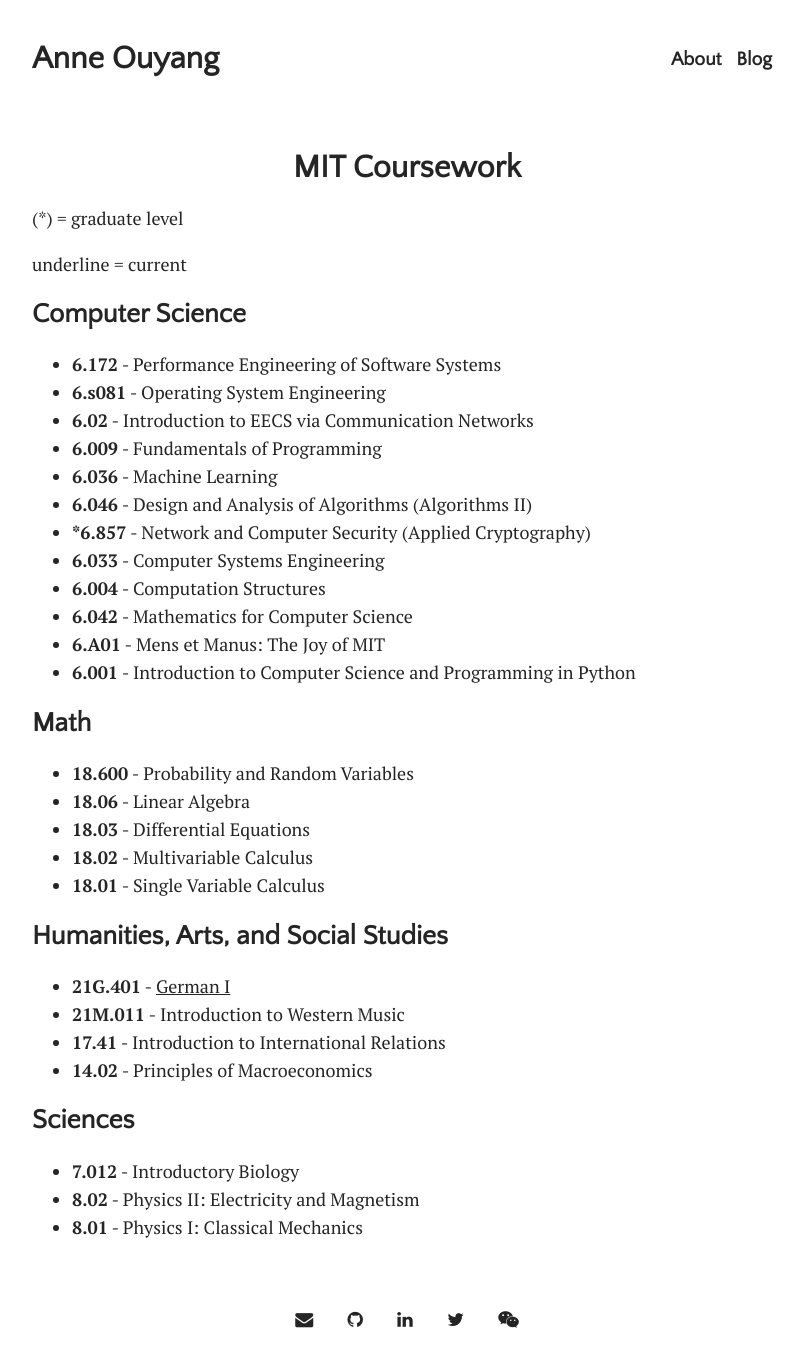
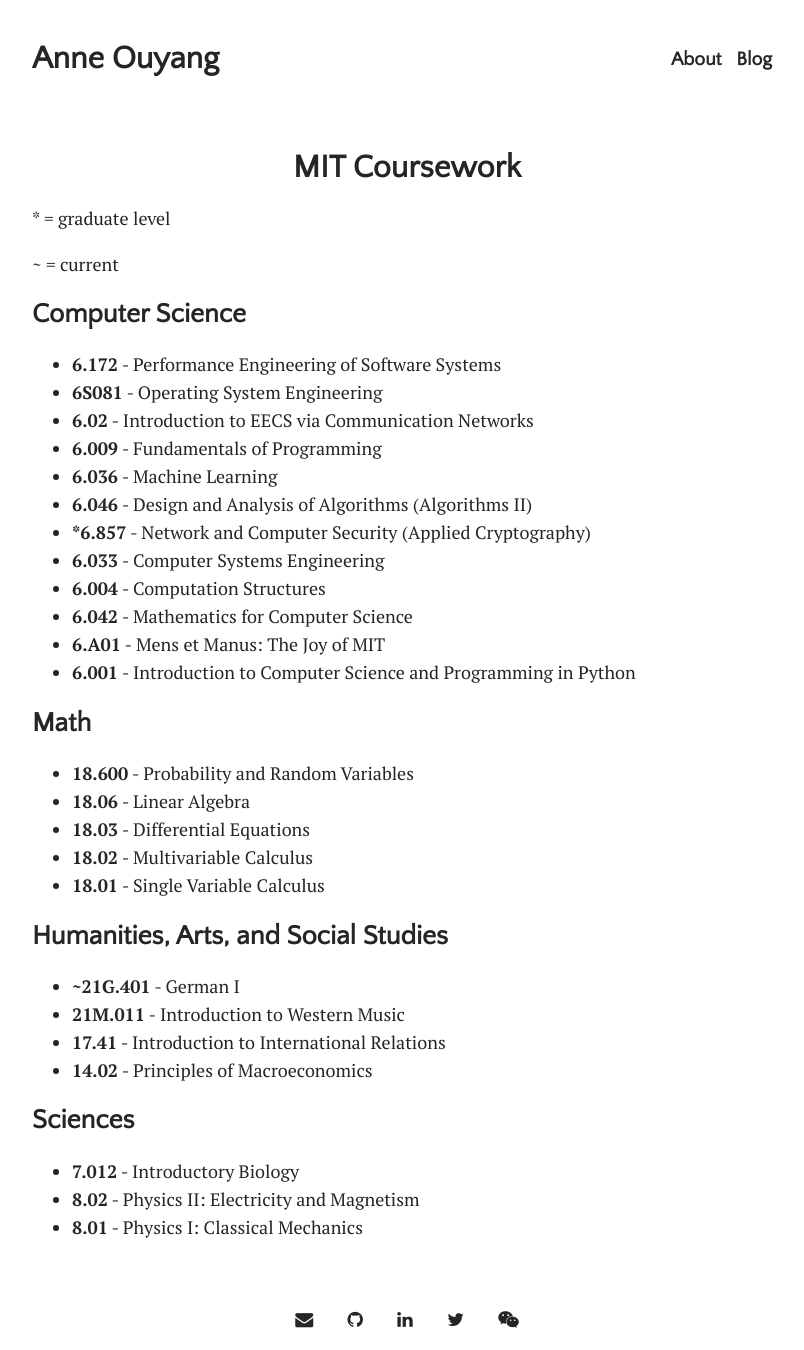
Before and after one commit to anneouyang/anneouyang.github.io, a Jekyll site: the page built from coursework.md, in a window 1280 px wide. Shown: the whole page, without its empty margins (233-1037 px from the left). Built offline with Jekyll 4.4.1, drawn with Linux system fonts in a browser that asks for light colours; some web fonts are replaced.

Commit message:
update coursework

```diff
--- a/coursework.md
+++ b/coursework.md
@@ -5,13 +5,13 @@ title: Coursework
 
 <h1 style="text-align: center;"> MIT Coursework </h1>
 
-(\*) = graduate level
+\* = graduate level
 
-underline = current
+\~ = current
 
 ## Computer Science
 - **6.172** - Performance Engineering of Software Systems
-- **6.s081** - Operating System Engineering
+- **6S081** - Operating System Engineering
 - **6.02** - Introduction to EECS via Communication Networks
 - **6.009** - Fundamentals of Programming
 - **6.036** - Machine Learning
@@ -31,7 +31,7 @@ underline = current
 - **18.01** - Single Variable Calculus
 
 ## Humanities, Arts, and Social Studies
-- **21G.401** - <u>German I</u>
+- **\~21G.401** - German I
 - **21M.011** - Introduction to Western Music
 - **17.41** - Introduction to International Relations
 - **14.02** - Principles of Macroeconomics
```
